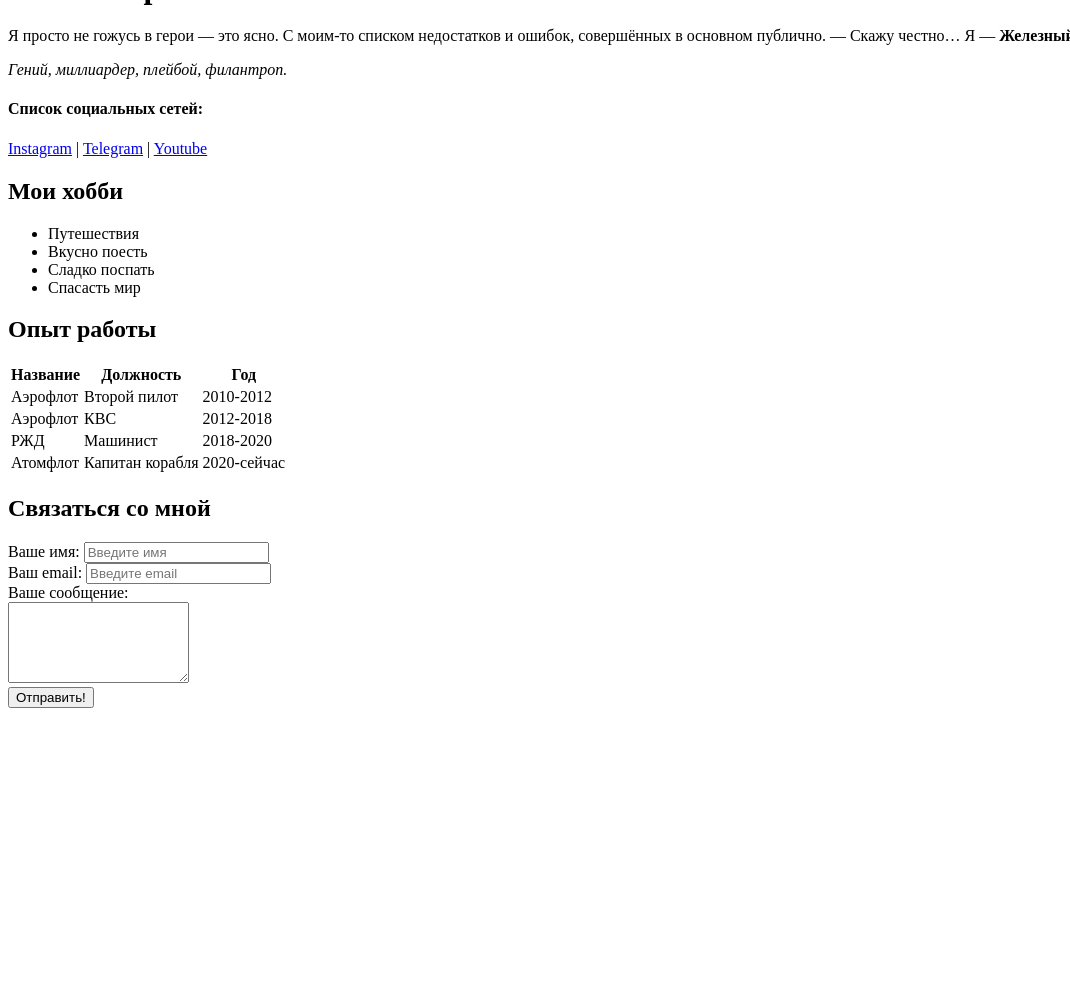
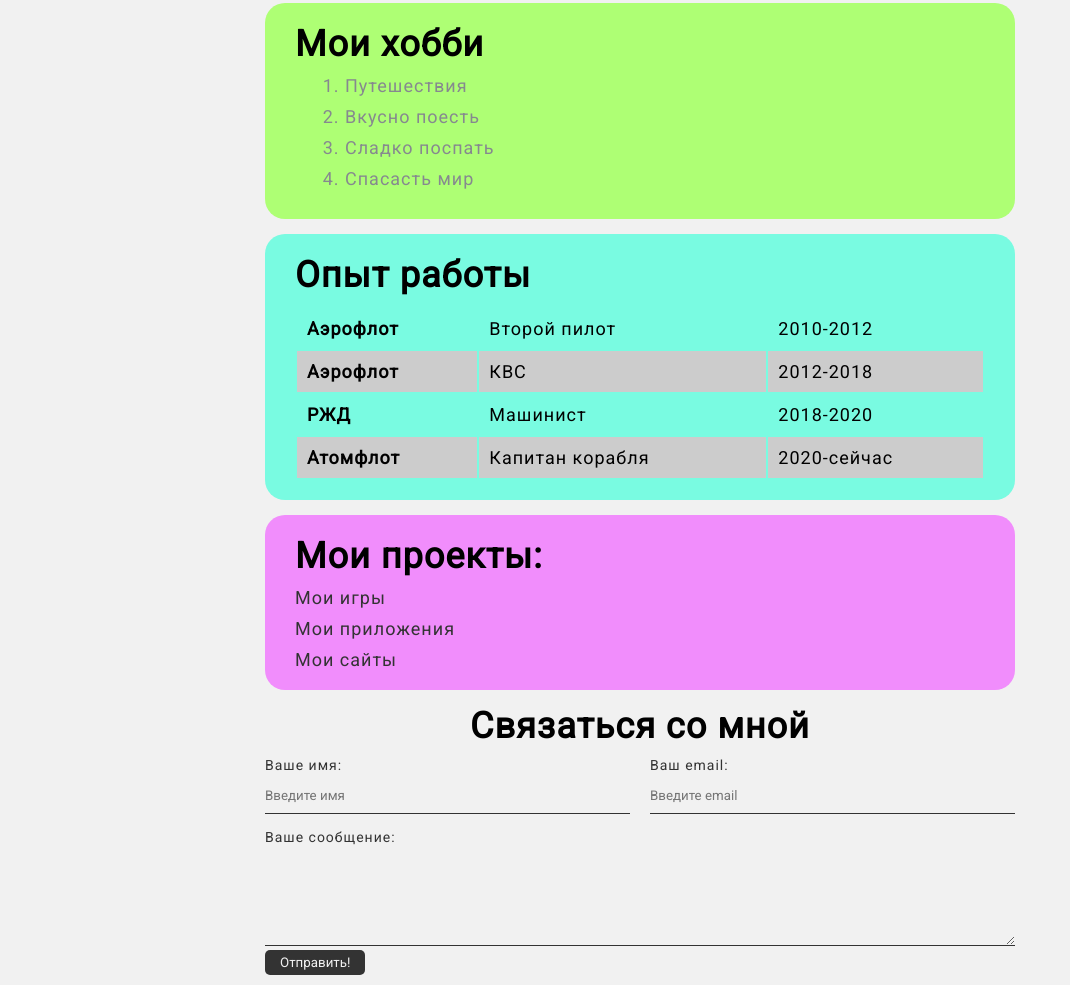
Before and after one commit to Porosyatka/resume, a plain HTML site: page index.html in a window 1280 px wide. Shown: the part 310-1295 px from the top of the page, without its empty margins (0-1070 px from the left). Before the commit the page ends 1026 px from the top, so only its background shows below. Drawn offline with Linux system fonts and the light colour scheme.

Commit message:
add styles and folders

```diff
--- /dev/null
+++ b/css/style.css
@@ -0,0 +1,274 @@
+@import url('https://fonts.googleapis.com/css2?family=Roboto&family=Rubik:wght@400;700&display=swap');
+
+* {
+	margin: 0;
+	padding: 0;
+}
+
+body{
+	background-color: #f1f1f1;
+	font-family: 'Roboto', sans-serif;
+	font-weight: normal;
+	font-size: 18px;
+	letter-spacing: 1px;
+	padding: 10px;
+}
+
+.container {
+	max-width: 750px;
+	margin: 0px auto;
+	padding-top: 30px;
+}
+
+.info{
+	margin: 0px 0px 20px 0px;
+	display: flex;
+}
+.info-column {
+
+}
+
+.info-column-img {
+
+}
+
+.info-column-text{
+
+}
+
+.avatar {
+	max-width: 200px;
+	border-radius: 20px;
+	box-shadow: 4px 4px 14px rgba(0, 0, 0, 0.25);
+}
+
+.info-text {
+	margin: 0px 0px 0px 30px;
+}
+
+.info-text p{
+	/* font-style: italic;
+	font-weight: bold; */
+	color: #333;
+	margin-bottom: 10px;
+
+}
+
+.info-text h4{
+	margin: 15px 0px 10px 0px;
+}
+
+.info-text a{
+	font-family: inherit;
+	text-decoration: none;
+	padding: 7px 20px;
+	background-color: #999;
+	border-radius: 10px;
+	transition: all 0.2s ease;
+	margin: 0px 0px 15px 0px;
+	display: inline-block;
+}
+
+.info-text a:hover{
+	background-color: #ccc;
+	color: #333;
+	text-decoration: underline;
+}
+
+/* .info-text a:visited{
+	background-color: #ccc;
+	color: rgb(241, 117, 50);
+} */
+
+.info-text a:active{
+	background-color: #ccc;
+	color: rgb(236, 253, 0);
+}
+
+.card {
+	border-radius: 20px;
+	padding: 20px 30px;
+	margin: 0px 0px 15px 0px;
+}
+
+h2 {
+	font-size: 36px;
+	margin: 0px 0px 10px 0px;
+}
+
+.bg-green {
+	background-color: rgb(174, 255, 116);
+}
+
+.bg-blue {
+	background-color: rgb(121, 251, 225);
+}
+
+.bg-pink {
+	background-color: rgb(241, 141, 252);
+}
+
+.list {
+	padding: 0 20px;
+}
+
+.list li{
+	color: #86898f;
+	margin: 0px 0px 10px 30px;
+}
+.table {
+	width: 100%;
+}
+.table td{
+	padding: 10px;
+}
+.table tr:nth-child(even) {
+	background-color: #ccc;
+}
+
+.table td:nth-child(1){
+	color: #000;
+	font-weight: 700;
+}
+
+
+
+.projects {
+	list-style: none;
+	padding: 0;
+}
+
+.projects li{
+	margin-bottom: 10px;
+}
+.projects li:last-child{
+	margin-bottom: 0px;
+}
+
+.projects li a{
+	text-decoration: none;
+	color: #333;
+}
+
+.projects li a:hover{
+	color: #999;
+}
+
+.form h2{
+	text-align: center;
+}
+
+.form-row {
+	margin: 0px 0px 15px 0px;
+	display: flex;
+}
+
+.form-row .form-group {
+	/* display: inline-block; */
+	margin: 0px 20px 0px 0px;
+	/* width: calc(50% - 20px); */
+	width: 50%;
+
+}
+
+.form-row .form-group:last-child {
+	margin: 0px 0px 0px 0px;
+}
+
+@media (max-width: 650px){
+	body {
+		font-size: 16px;
+	}
+	h2 {
+		font-size: 30px;
+		margin: 0px 0px 5px 0px;
+	}
+
+	.container {
+		max-width: 550px;
+	}
+	.info {
+		display: block;
+		text-align: center;
+	}
+	.avatar {
+		margin: 0px 0px 10px 0px;
+	}
+	.info-text {
+		margin: 0px 0px 0px 0px;
+	}
+
+	.card {
+		border-radius: 15px;
+		padding: 10px 10px;
+		margin: 0px 0px 15px 0px;
+	}
+	.table td{
+		padding: 5px;
+	}
+
+	.form-row {
+		display: block;
+	}
+
+	.form-row .form-group {
+		margin: 0px 0px 20px 0px;
+		width: 100%;
+
+	}
+}
+
+.form-group label{
+	display: block;
+	font-size: 14px;
+	color: #333;
+}
+
+.form-group input,
+.form-group textarea {
+	width: 100%;
+	box-sizing: border-box;
+	border: none;
+	background: transparent;
+	border-bottom: 1px solid #333;
+	color: #000;
+	padding: 15px 0px 10px 0px;
+	outline: none;
+	font-family: inherit;
+}
+/*
+.form div{
+	width: 49%;
+	display: inline-block;
+	margin: 0px 0px 20px 0px;
+	padding-bottom: 10px;
+	border-bottom: 1px solid #333;
+}
+
+.form label{
+	display: block;
+}
+
+.form input, textarea{
+	background-color: inherit;
+	border: none;
+} */
+
+
+
+.btn {
+	display: block;
+	border: none;
+	border-radius: 5px;
+	padding: 5px 15px;
+	background-color: #333;
+	color: #f1f1f1;
+	transition: all 0.2s ease;
+	cursor: pointer;
+	font-family: inherit;
+}
+
+.btn:hover{
+	background-color: #ccc;
+	color: rgb(0, 0, 0);
+}
--- a/index.html
+++ b/index.html
@@ -7,9 +7,17 @@
 	<meta name="keywords" content="cv, resume">
 	<meta name="description" content="Это сайт-резюме">
 	<title>Resume</title>
+	<link rel="stylesheet" href="css/style.css">
 </head>
+
 <body>
-	<img src="img/01.jpg" alt="Мое фото" width="200">
+	<div class="container">
+		<div class="info">
+			<div class="info-column info-column-img">
+				<img class="avatar" src="img/01.jpg" alt="Мое фото">
+			</div>
+			<div class="info-column info-column-text">
+				<div class="info-text">
 					<h1>Тони Старк</h1>
 
 					<p>Я просто не гожусь в герои — это ясно. С моим-то списком недостатков и ошибок, совершённых в основном публично. — Скажу честно… Я — <strong>Железный человек.</strong></p>
@@ -20,24 +28,29 @@
 					<a href="https://www.instagram.com/" target="_blank">Instagram</a> |
 					<a href="https://web.telegram.org/" target="_blank">Telegram</a> |
 					<a href="https://www.youtube.com/" target="_blank">Youtube</a>
-
+				</div>
+			</div>
+		</div>
+		<div class="card bg-green">
 			<h2>Мои хобби</h2>
-	<ul>
+			<ol class="list">
 				<li>Путешествия</li>
 				<li>Вкусно поесть</li>
 				<li>Сладко поспать</li>
 				<li>Спасасть мир</li>
-	</ul>
+			</ol>
+		</div>
 
+		<div class="card bg-blue">
 			<h2>Опыт работы</h2>
-	<table>
-		<thead>
+			<table class="table">
+				<!-- <thead>
 					<tr>
 						<th>Название</th>
 						<th>Должность</th>
 						<th>Год</th>
 					</tr>
-		</thead>
+				</thead> -->
 				<tbody>
 					<tr>
 						<td>Аэрофлот</td>
@@ -61,28 +74,38 @@
 					</tr>
 				</tbody>
 			</table>
+		</div>
+		<div class="card bg-pink">
+			<h2>Мои проекты:</h2>
+			<ul class="projects">
+				<li><a href="#">Мои игры</a></li>
+				<li><a href="#">Мои приложения</a></li>
+				<li><a href="#">Мои сайты</a></li>
+			</ul>
+		</div>
+		<form  action="/" class="form">
+			<h2>Связаться со мной</h2>
 
-	<h2>Связаться со мной</h2>
-	<form action="/">
-		<div>
+			<div class="form-row">
+				<div class="form-group">
 					<label for="name">Ваше имя:</label>
 					<input type="text" id="name" placeholder="Введите имя">
 				</div>
 
-		<div>
+				<div class="form-group">
 					<label for="email">Ваш email:</label>
 					<input type="email" id="email" placeholder="Введите email">
 				</div>
+			</div>
 
-		<div>
+			<div class="form-group">
 				<label for="message">Ваше сообщение:</label>
-			<br>
 				<textarea id="message" cols="20" rows="5" placeholder="Введите сообщение:">
 				</textarea>
 			</div>
 
-			<button type="submit">Отправить!</button>
+				<button class="btn" type="submit">Отправить!</button>
 		</form>
-
+	</div>
 </body>
 </html>
```
Lines whose indentation alone changed are shown as unchanged.
